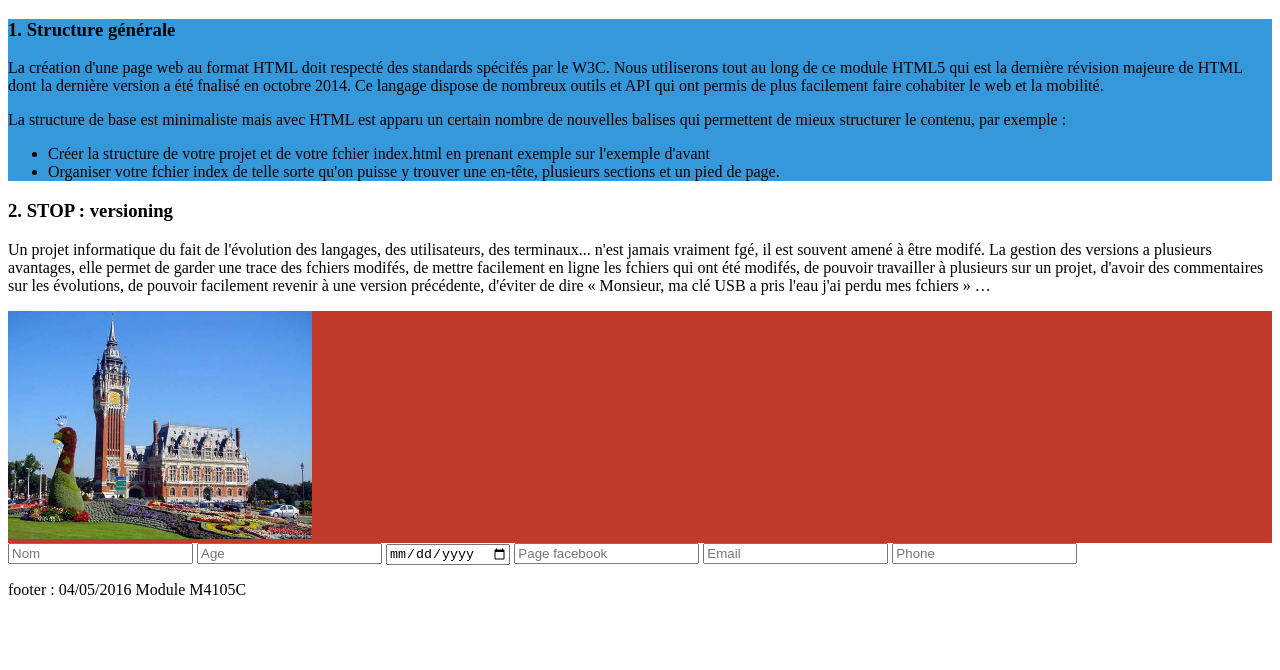
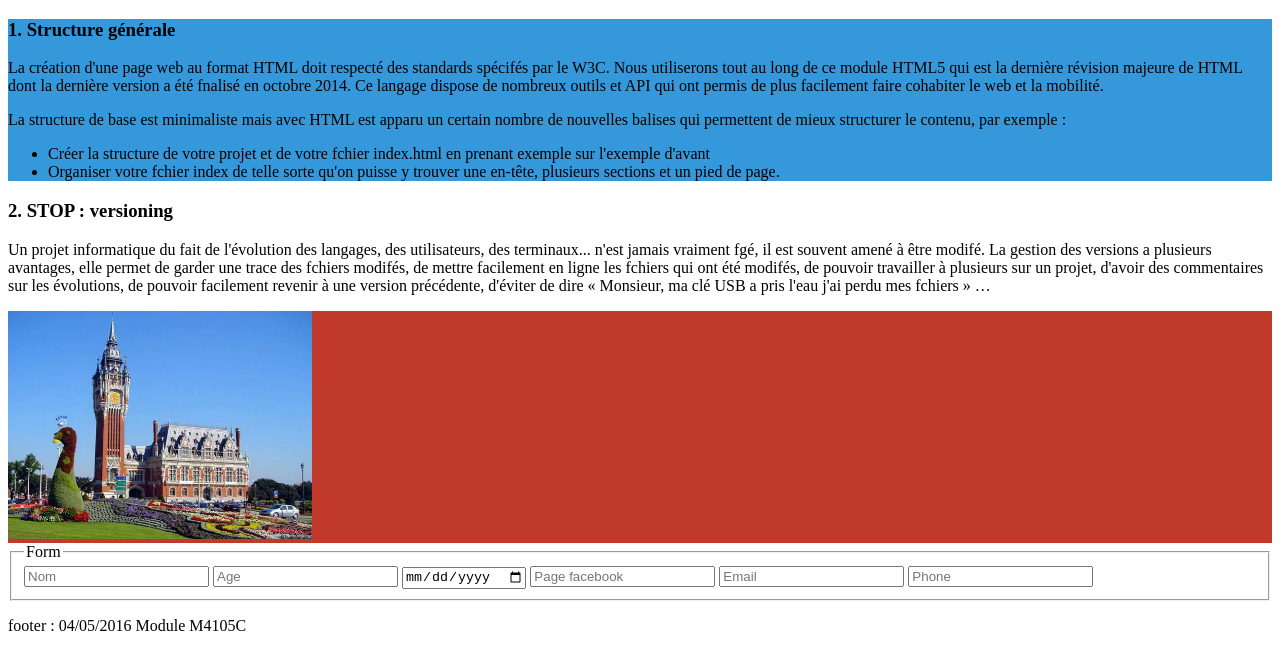
Before and after one commit to raphaya/hello, a plain HTML site: page index.html in a window 1280 px wide. Drawn offline with Linux system fonts and the light colour scheme.

Commit message:
moodif 11/05//13:47//form

```diff
--- a/index.html
+++ b/index.html
@@ -45,12 +45,17 @@
 </div>
 
 <div>
-	<input type="string" name="nom" placeholder="Nom" />
-	<input type="number" name="age" placeholder="Age" />
-	<input type="date" name="date" placeholder="Date"/>
-	<input type="string" name="facebook" placeholder="Page facebook" />
-	<input type="email" name="email" placeholder="Email" />
-	<input type="phone" name="phone" placeholder="Phone" />
+	<form>
+		<fieldset>
+			<legend>Form</legend>
+			<input type="string" name="nom" placeholder="Nom" />
+			<input type="number" name="age" placeholder="Age" />
+			<input type="date" name="date" placeholder="Date"/>
+			<input type="string" name="facebook" placeholder="Page facebook" />
+			<input type="mail" name="email" placeholder="Email" />
+			<input type="phone" name="phone" placeholder="Phone" />
+		</fieldset>
+	</form>
 </div>
 
 
```
